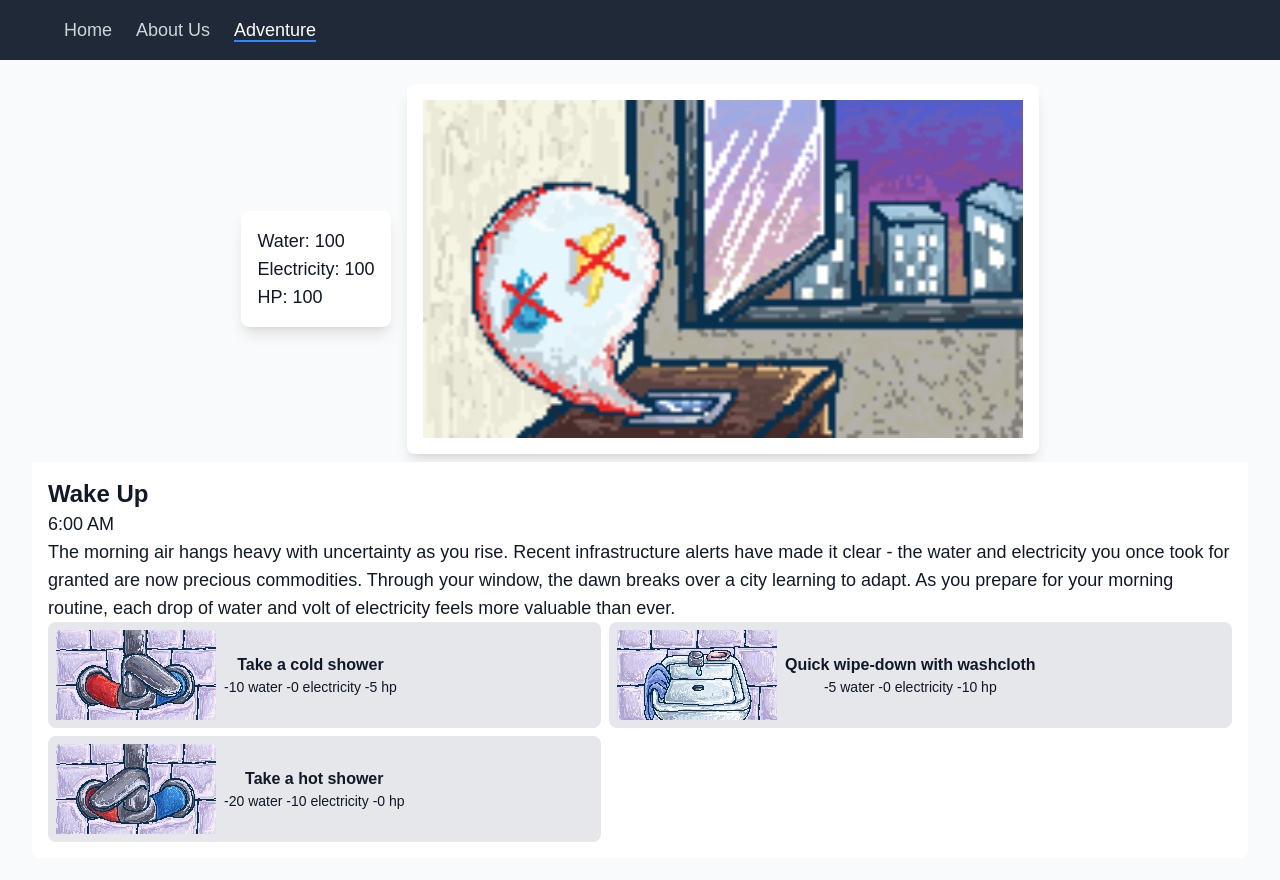
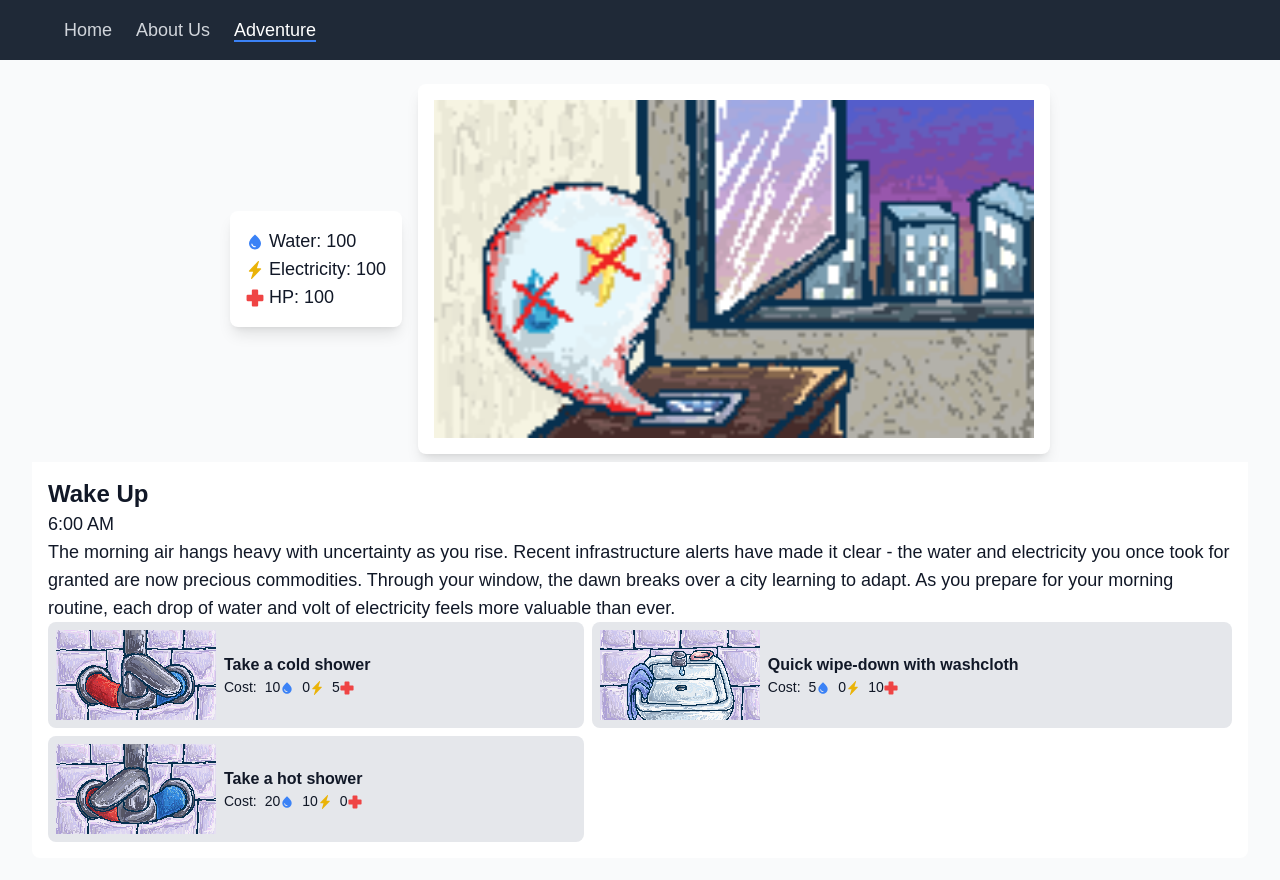
Before and after one commit to jerrrren/DJKAT, a Next.js app in the folder my-app/: page /adventure in a window 1280 px wide. Both pictures are taken after a click on the button "Click to Start". Shown: the top 880 px of the page. Built offline with nearby package versions, Linux system fonts and the light colour scheme.

Commit message:
more styling

```diff
--- a/my-app/package.json
+++ b/my-app/package.json
@@ -12,6 +12,7 @@
     "next": "^15.1.2",
     "react": "^19.0.0",
     "react-dom": "^19.0.0",
+    "react-icons": "^5.4.0",
     "zustand": "^5.0.3"
   },
   "devDependencies": {
--- a/my-app/src/app/components/end_scene.js
+++ b/my-app/src/app/components/end_scene.js
@@ -1,5 +1,7 @@
 import { useCurrentGameState, useUtilitiesTracker } from "../hooks/stats";
-
+import { MdWaterDrop } from "react-icons/md";
+import { BsLightningChargeFill } from "react-icons/bs";
+import { GiHealthNormal } from "react-icons/gi";
 
 const EndScene = () => {
   const startGame = useCurrentGameState((state) => state.setToStart);
@@ -13,15 +15,15 @@ const EndScene = () => {
       <div className="text-xl font-bold mt-4">Your Results</div>
       <div className="bg-gray-800 p-4 rounded shadow-md w-1/2">
         <div className="flex items-center justify-between w-full">
-          <div className="text-lg text-gray-300">Water:</div>
+          <div className="text-lg text-gray-300"><MdWaterDrop className="inline-block text-blue-500" /> Water:</div>
           <div className="text-lg text-white">{water}</div>
         </div>
         <div className="flex items-center justify-between w-full">
-          <div className="text-lg text-gray-300">Electricity:</div>
+          <div className="text-lg text-gray-300"><BsLightningChargeFill className="inline-block text-yellow-500" /> Electricity:</div>
           <div className="text-lg text-white">{electricity}</div>
         </div>
         <div className="flex items-center justify-between w-full">
-          <div className="text-lg text-gray-300">HP:</div>
+          <div className="text-lg text-gray-300"><GiHealthNormal className="inline-block text-red-500" /> HP:</div>
           <div className="text-lg text-white">{hp}</div>
         </div>
       </div>
--- a/my-app/src/app/components/options_button.js
+++ b/my-app/src/app/components/options_button.js
@@ -6,6 +6,9 @@ import {
   useCurrentScene,
 } from "../hooks/stats";
 import { use } from "react";
+import { MdWaterDrop } from "react-icons/md";
+import { BsLightningChargeFill } from "react-icons/bs";
+import { GiHealthNormal } from "react-icons/gi";
 
 const MAX_SCENE_ID = 4;
 
@@ -52,8 +55,20 @@ const OptionsButton = ({ option_id, currentId }) => {
       />
       <div className="flex flex-col pl-2">
         <div className="font-bold">{option_data.name}</div>
-        <div className="text-sm">
-          -{option_data.cost.water} water -{option_data.cost.electricity} electricity -{option_data.cost.hp} hp
+        <div className="text-sm flex flex-row items-center space-x-2 ">
+          <div>Cost: </div>
+          <div>
+            {option_data.cost.water}
+            <MdWaterDrop className="inline-block text-blue-500" />
+          </div>
+          <div>
+            {option_data.cost.electricity}
+            <BsLightningChargeFill className="inline-block text-yellow-500" />
+          </div>
+          <div>
+            {option_data.cost.hp}
+            <GiHealthNormal className="inline-block text-red-500" />
+          </div>
         </div>
       </div>
     </button>
--- a/my-app/src/app/components/scene.js
+++ b/my-app/src/app/components/scene.js
@@ -5,6 +5,9 @@ import Options from "./options";
 import Image from "next/image";
 
 import { useCurrentScene, useUtilitiesTracker } from "../hooks/stats";
+import { MdWaterDrop } from "react-icons/md";
+import { BsLightningChargeFill } from "react-icons/bs";
+import { GiHealthNormal } from "react-icons/gi";
 
 const Scene = () => {
   const currentId = useCurrentScene((state) => state.sceneId);
@@ -22,9 +25,9 @@ const Scene = () => {
     <div className="min-h-screen flex flex-col items-center relative">
       <div className="flex justify-center gap-4 py-2 px-4 sm:px-6 lg:px-8 items-center">
         <div className="flex-col bg-white rounded-lg shadow-lg p-4 self-center">
-          <p className="text-lg">Water: {water}</p>
-          <p className="text-lg">Electricity: {electricity}</p>
-          <p className="text-lg">HP: {hp}</p>
+          <p className="text-lg"><MdWaterDrop className="inline-block text-blue-500" /> Water: {water}</p>
+          <p className="text-lg"><BsLightningChargeFill className="inline-block text-yellow-500" /> Electricity: {electricity}</p>
+          <p className="text-lg"><GiHealthNormal className="inline-block text-red-500" /> HP: {hp}</p>
         </div>
         <div className="bg-white rounded-lg shadow-lg p-4 self-center">
           <Image
--- a/my-app/src/app/components/start_scene.js
+++ b/my-app/src/app/components/start_scene.js
@@ -11,13 +11,23 @@ const StartScene = () => {
 
   const resetSceneId = useCurrentScene((state) => state.resetSceneId);
   return (
-    <div>
-      Welcome!
+    <div className="flex flex-col items-center justify-center">
+      <div className="flex flex-col text-lg leading-relaxed max-w-3xl mx-auto text-center bg-white rounded-lg shadow-lg gap-2 p-2">
+        <p>
+          In this immersive simulation, you'll navigate a day in a resource-constrained world, making critical decisions about water and electricity usage that affects your health.
+        </p>
+        <p>
+          Every choice matters - from your morning shower to your evening routine.
+        </p>
+        <p>
+          Will you prioritize personal comfort or resource conservation?
+        </p>
+      </div>
       <button
+        className="bg-blue-500 hover:bg-blue-700 text-white font-bold py-8 px-16 rounded mt-8 text-4xl"
         onClick={() => {
           playGame();
           resetUtilities();
-
           resetSceneId();
         }}
       >
```
Also changed, not shown: 1 other file (tests, documents, lock files or other folders).
